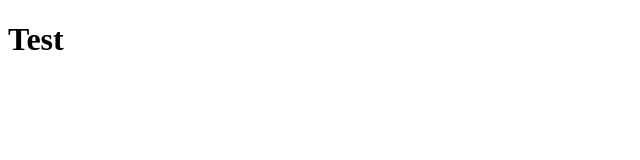
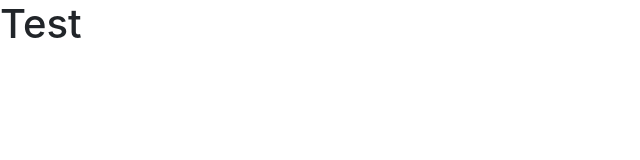
Before and after one commit to HiramRamirezR/invitacion-pokemon, a plain HTML site: page index.html in a window 1280 px wide. Shown: the whole page, without its empty margins (0-640 px from the left). Drawn offline with nearby package versions, Linux system fonts and the light colour scheme.

Commit message:
bootstrap added

```diff
--- a/index.html
+++ b/index.html
@@ -4,7 +4,8 @@
   <meta charset="UTF-8">
   <meta http-equiv="X-UA-Compatible" content="IE=edge">
   <meta name="viewport" content="width=device-width, initial-scale=1.0">
-  <title>Document</title>
+  <title>Pokemón</title>
+  <link rel="stylesheet" href="https://cdn.jsdelivr.net/npm/bootstrap@4.3.1/dist/css/bootstrap.min.css" integrity="sha384-ggOyR0iXCbMQv3Xipma34MD+dH/1fQ784/j6cY/iJTQUOhcWr7x9JvoRxT2MZw1T" crossorigin="anonymous">
 </head>
 <body>
   <h1>Test</h1>
```
